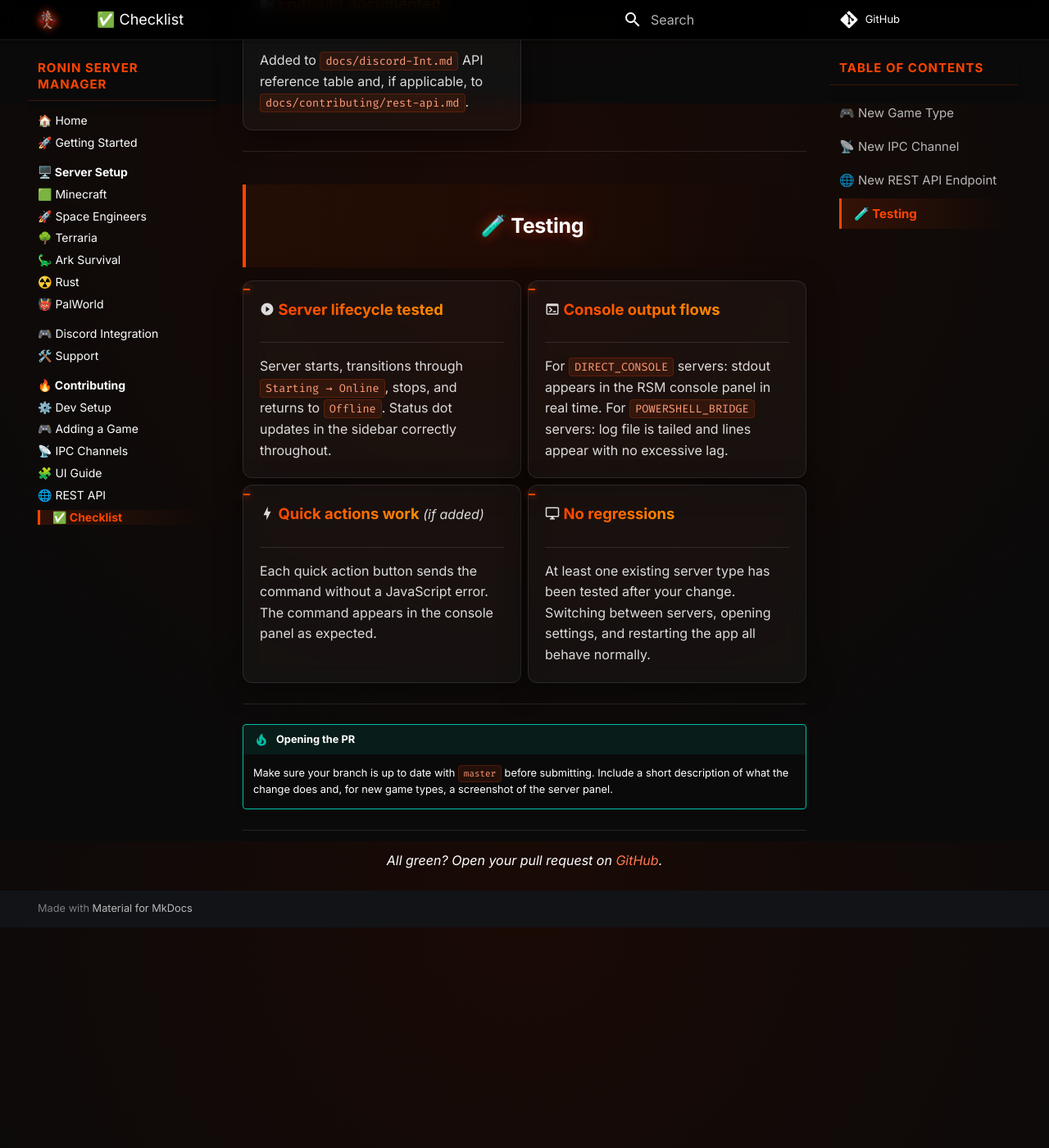
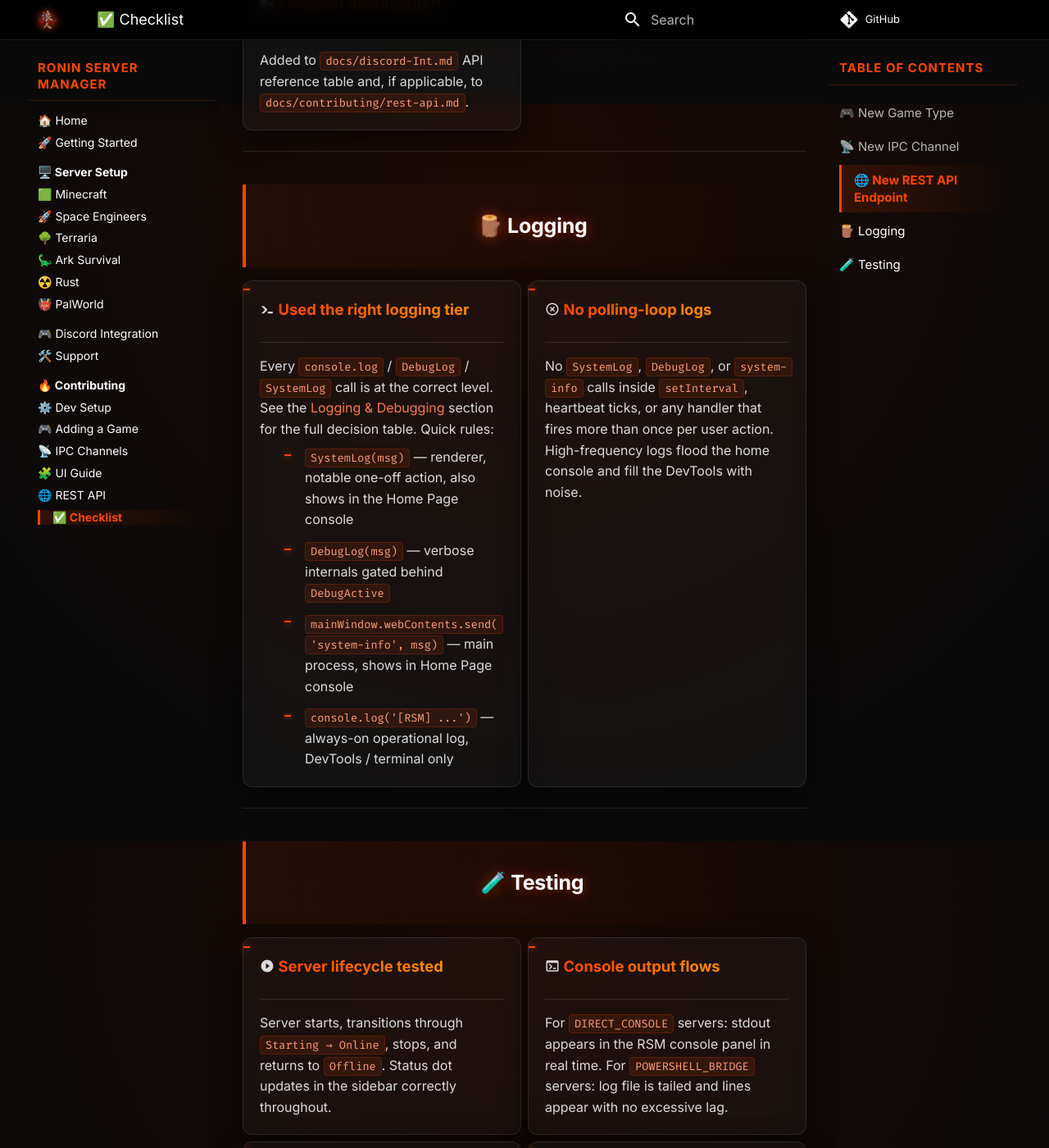
Before and after one commit to PhonicSpider/Ronin-Server-Manager, an MkDocs documentation site: the page built from docs/contributing/checklist.md, in a window 1280 px wide and 1400 px high, scrolled down 2574 px. Shown: the whole window at 82% size. Built offline with MkDocs 1.6.1 and Material for MkDocs 9.7.7, drawn with Linux system fonts in a browser that asks for light colours; comment, search, counter and statistics services are not loaded; before the commit the page ends 3705 px from its top, so only the background shows below that.

Commit message:
docs(contributing): add Logging checklist section to pre-PR checklist
Two new checklist items under a Logging section:
  - Correct logging tier used (with summary of each helper)
  - No polling-loop logs (SystemLog / system-info banned inside setInterval)

```diff
--- a/docs/contributing/checklist.md
+++ b/docs/contributing/checklist.md
@@ -93,6 +93,29 @@ Before opening a pull request, run through this list. Every item below has cause
 
 ---
 
+## <p style="text-align: center; text-shadow: 0 0 15px rgba(255,69,0,0.5);">🪵 Logging</p>
+
+<div class="grid cards" markdown>
+
+-   :material-console-line: **Used the right logging tier**
+
+    ---
+    Every `console.log` / `DebugLog` / `SystemLog` call is at the correct level. See the [Logging & Debugging](dev-setup.md#logging-debugging) section for the full decision table. Quick rules:
+
+    - `SystemLog(msg)` — renderer, notable one-off action, also shows in the Home Page console
+    - `DebugLog(msg)` — verbose internals gated behind `DebugActive`
+    - `mainWindow.webContents.send('system-info', msg)` — main process, shows in Home Page console
+    - `console.log('[RSM] ...')` — always-on operational log, DevTools / terminal only
+
+-   :material-close-circle-outline: **No polling-loop logs**
+
+    ---
+    No `SystemLog`, `DebugLog`, or `system-info` calls inside `setInterval`, heartbeat ticks, or any handler that fires more than once per user action. High-frequency logs flood the home console and fill the DevTools with noise.
+
+</div>
+
+---
+
 ## <p style="text-align: center; text-shadow: 0 0 15px rgba(255,69,0,0.5);">🧪 Testing</p>
 
 <div class="grid cards" markdown>
```
